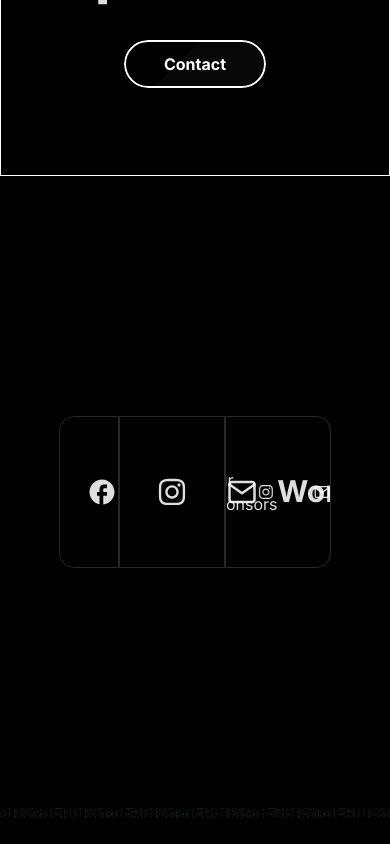
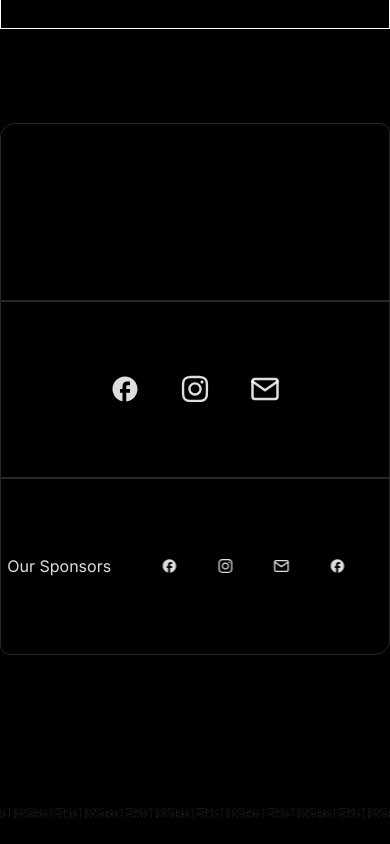
Before and after one commit to IEEE-FISAT-SB-WEBCOM/SpectroSpect-Main, a React (Vite) app in the folder frontend/: page / in a window 390 px wide. Shown: the part 5000-5844 px from the top of the page. Built offline with nearby package versions, Linux system fonts and the light colour scheme.

Commit message:
Responsive footer

```diff
--- a/frontend/src/components/footer.jsx
+++ b/frontend/src/components/footer.jsx
@@ -5,6 +5,18 @@ import { FiMail } from "react-icons/fi";
 import { MdArrowOutward } from "react-icons/md";
 
 const Footer = () => {
+    const mobFooterContainer = {
+      flexDirection:"column",
+      height:"70vh",
+      width:"100%",
+      margin:"0"
+    }
+
+    const mobFooterContainerDiv = {
+      height:"30%",
+      width:"100%"
+    }
+    let condition = window.innerHeight > window.innerWidth
     return(
         <div className="footerContainer">
             <br />
@@ -24,20 +36,20 @@ const Footer = () => {
                 <span className="absolute inset-0 border-2 border-white rounded-full"></span>
               </button>
             </div>
-            <div className="footerBoxContainer">
-                <div className="footer-Box" id="fb1">
+            <div className="footerBoxContainer" style={condition ? mobFooterContainer : null}>
+                <div className="footer-Box" id="fb1" style={condition ? {...mobFooterContainerDiv,borderBottomLeftRadius:"0px",borderTopRightRadius:"10px"} : null}>
                 <img
           className="ezgif"
           src="src\assets\ezgif.gif"  // Update the path to your GIF file
           alt="Ezgif"
         />
                 </div>
-                <div className="footer-Box text-3xl" id="fb2">
+                <div className="footer-Box text-3xl" id="fb2" style={condition ? mobFooterContainerDiv : null}>
                     <a className="hover:cursor-pointer hover:text-gray-400 transition duration-500 "><MdFacebook /></a>
                     <a className="hover:cursor-pointer hover:text-gray-400 transition duration-500"><FaInstagram /></a>
                     <a className="hover:cursor-pointer hover:text-gray-400 transition duration-500"><FiMail /></a>
                 </div>
-                <div className="footer-Box" id="fb3">
+                <div className="footer-Box" id="fb3" style={condition ? {...mobFooterContainerDiv,borderTopRightRadius:"0px",borderBottomLeftRadius:"10px"} : null}>
                   <div id="footer-slider-1">
                     Our Sponsors
                   </div>
```
